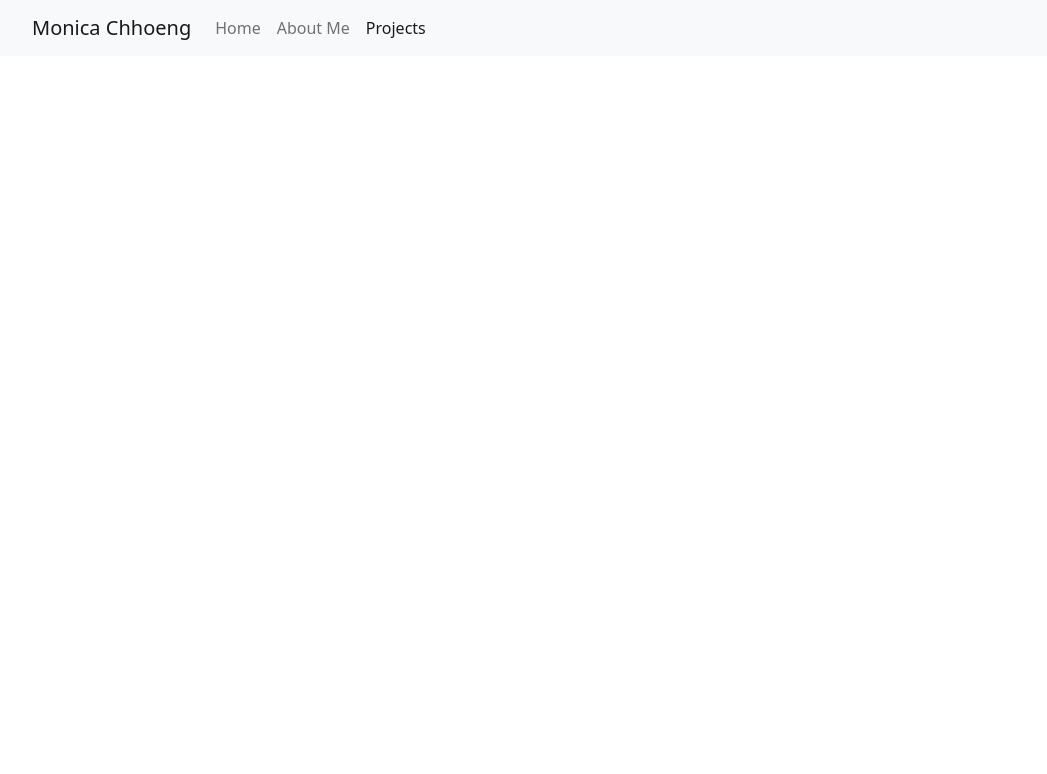
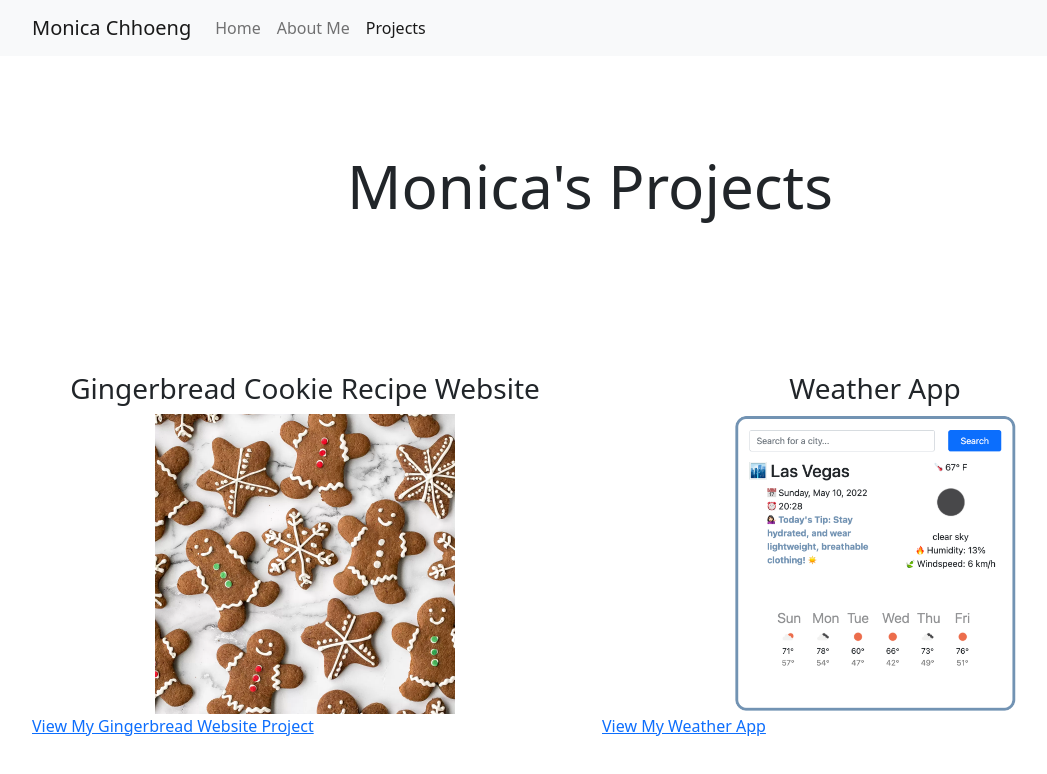
Before and after one commit to monmonappetit/Project-Portfolio, a plain HTML site: page projects.html in a window 1280 px wide. Shown: the whole page, without its empty margins (50-1097 px from the left). Drawn offline with nearby package versions, Linux system fonts and the light colour scheme.

Commit message:
Added content to the Projects page

```diff
--- a/projects.html
+++ b/projects.html
@@ -80,6 +80,37 @@
         </div>
         </div>
     </nav>
+    <div class="background-body">
+        <div class="header-hero">
+            <h1>
+                Monica's Projects
+            </h1>
+        </div>
+    </div>
+        <div class="container">
+            <div class="row">
+                <div class="col-md-6">
+                    <h3>
+                        Gingerbread Cookie Recipe Website
+                    </h3>
+                    <img src="images/gingerbread-cookies-1.jpg" />
+                    <a
+                        href=""
+                        class="primary-link">
+                            View My Gingerbread Website Project
+                    </a>
+                </div>
+                <div class="col-md-6">
+                    <h3>
+                        Weather App
+                    </h3>
+                    <img src="images/Weather App.png" />
+                    <a
+                        href="https://determined-yonath-cd3d90.netlify.app/"
+                        class="primary-link">
+                            View My Weather App
+                    </a>
+                </div>
 </body>
 </body>
 </html>
--- a/styles.css
+++ b/styles.css
@@ -1,17 +1,12 @@
 .header-hero {
     margin: 150px;
-}
-
-.monica {
-    margin: 0;
-    position: absolute;
 }
 
 h1 {
     font-size: 60px;
 }
 
-h1, h2 {
+h1, h2, h3 {
     text-align: center;
 }
 
```
Also changed, not shown: images/Weather App.png (added), 1 other file.
